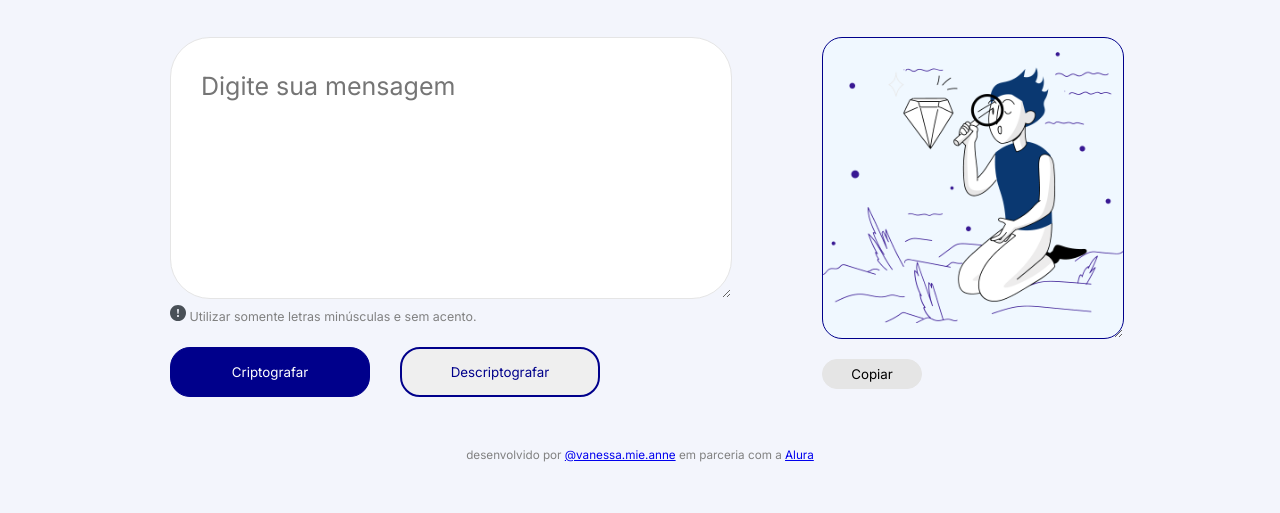
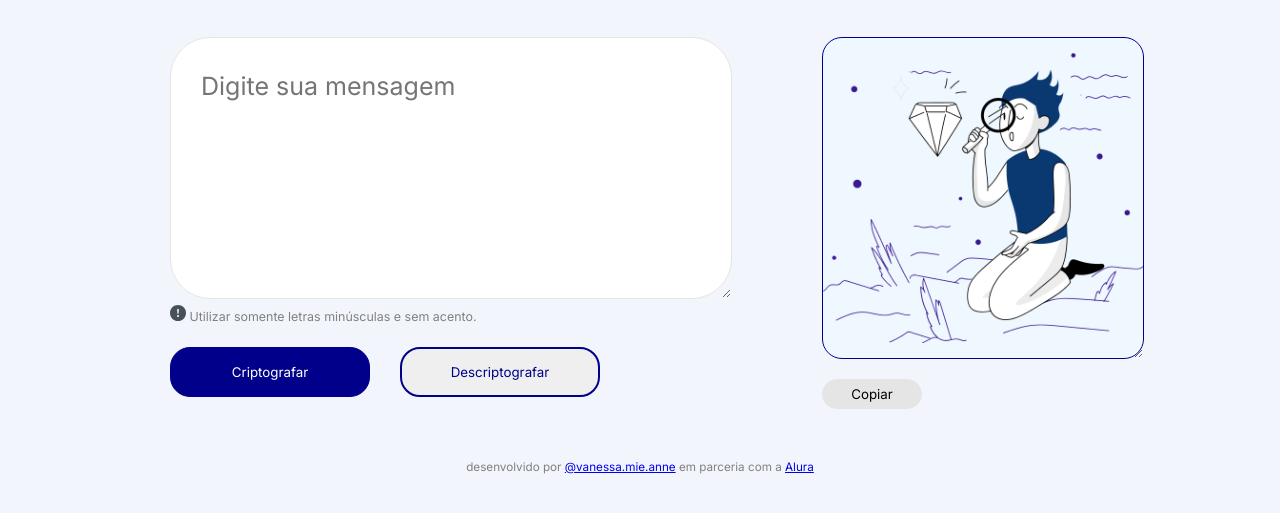
Before and after one commit to vanessamie/Challenge, a plain HTML site: page index.html in a window 1280 px wide. Shown: the part 97-610 px from the top of the page. Drawn offline with Linux system fonts and the light colour scheme.

Commit message:
Update style.css
arrumando padding de outputText

```diff
--- a/style.css
+++ b/style.css
@@ -114,6 +114,9 @@ main .aviso {
 
     font-size: 15px;
     color: purple;
+
+    padding-top: 20px;
+    padding-left: 20px;
 }
 
 #copiar {
```
